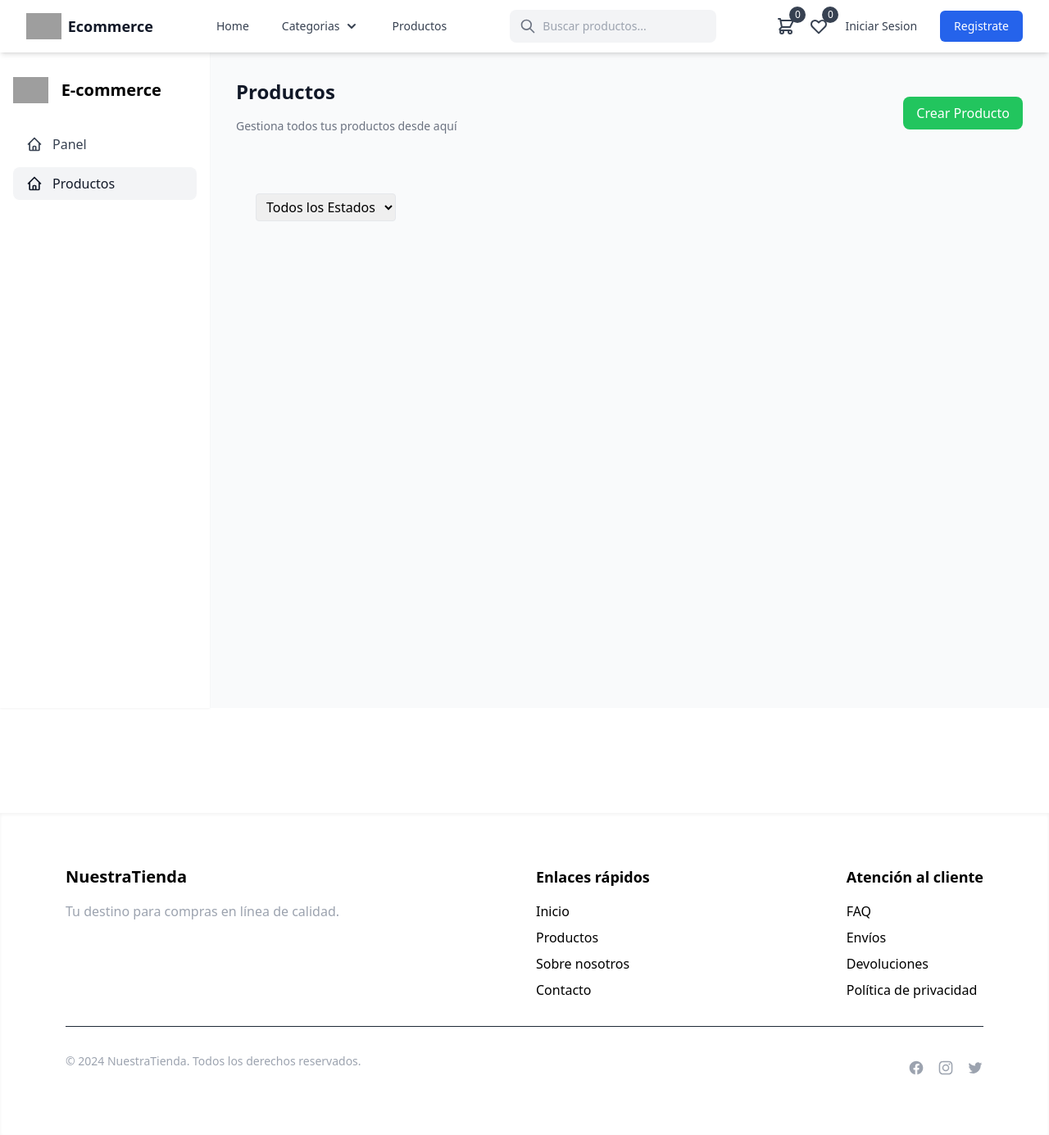
After one commit to BenjaminMehrez/Ecommerce, a Django app: page /users/products/ in a window 1280 px wide. The commit adds this page. Shown: the whole page at 82% size. Run offline with Django 5.2, Linux system fonts and the light colour scheme; data that the repository does not hold is empty; parts of the project's set-up code (start-up, migrations or seed data) failed here and were passed over; some libraries are stand-ins or nearby versions; grey boxes are pictures that could not be loaded.

Commit message:
add product-admin

```diff
--- /dev/null
+++ b/a_users/templates/a_users/products.html
@@ -0,0 +1,91 @@
+{% extends 'layouts/blank.html' %}
+{% load price_filters %}
+{% load static %}
+
+{% block content %}
+<div class="flex min-h-screen bg-gray-50">
+    <!-- Sidebar -->
+    <div class="w-64 bg-white shadow-sm">
+        <div class="px-4 py-6">
+            <div class="flex items-center gap-4 ">
+                <img src="{% static 'images/logo-black.svg' %}" alt="E-commerce" class="h-8">
+                <h2 class="flex mt-2">E-commerce</h2>
+            </div>
+            <nav class="mt-6 space-y-2">
+                <a href="{% url 'dashboard-admin' %}" class="flex items-center px-4 py-2 text-gray-700 rounded-lg">
+                    <svg class="w-5 h-5 mr-3" fill="none" stroke="currentColor" viewBox="0 0 24 24">
+                        <path stroke-linecap="round" stroke-linejoin="round" stroke-width="2"
+                            d="M3 12l2-2m0 0l7-7 7 7M5 10v10a1 1 0 001 1h3m10-11l2 2m-2-2v10a1 1 0 01-1 1h-3m-6 0a1 1 0 001-1v-4a1 1 0 011-1h2a1 1 0 011 1v4a1 1 0 001 1m-6 0h6">
+                        </path>
+                    </svg>
+                    Panel
+                </a>
+                <a href="{% url 'products' %}"
+                    class="flex items-center px-4 py-2 text-gray-900 bg-gray-100 font-medium rounded-lg">
+                    <svg class="w-5 h-5 mr-3" fill="none" stroke="currentColor" viewBox="0 0 24 24">
+                        <path stroke-linecap="round" stroke-linejoin="round" stroke-width="2"
+                            d="M3 12l2-2m0 0l7-7 7 7M5 10v10a1 1 0 001 1h3m10-11l2 2m-2-2v10a1 1 0 01-1 1h-3m-6 0a1 1 0 001-1v-4a1 1 0 011-1h2a1 1 0 011 1v4a1 1 0 001 1m-6 0h6">
+                        </path>
+                    </svg>
+                    Productos
+                </a>
+                <!-- Add other navigation items similarly -->
+            </nav>
+        </div>
+    </div>
+
+    <!-- Main Content -->
+    <div class="flex-1 p-8">
+        <div class="flex justify-between items-center mb-8">
+            <div>
+                <h1 class="text-2xl font-semibold text-gray-900">Productos</h1>
+                <p class="text-sm text-gray-500">Gestiona todos tus productos desde aquí</p>
+            </div>
+            <a href="" class="inline-flex items-center px-4 py-2 bg-green-500 text-white rounded-lg hover:bg-green-600">
+                Crear Producto
+            </a>
+        </div>
+
+        <main class="flex-1 p-6">
+            <div class="flex items-center gap-4 mb-6">
+                <select id="status-filter" class="border rounded px-2 py-1">
+                    <option value="">Todos los Estados</option>
+                    <option value="true">True</option>
+                    <option value="false">False</option>
+                </select>
+            </div>
+
+            <div class="space-y-4">
+                {% for product in all_products %}
+                <div class="flex items-center justify-between rounded-lg border p-4 bg-white">
+                    <div class="flex items-center gap-4">
+                        <img src="{{ product.image.url }}" alt="{{ product.name }}"
+                            class="w-20 h-20 object-cover rounded-lg">
+                        <div>
+                            <h2 class="font-semibold">{{ product.title }}</h2>
+                            <p class="text-sm text-gray-500">$ {{ product.price|formato_precio }}</p>
+                        </div>
+                    </div>
+                    <div class="flex items-center gap-40">
+                        {% if product.status == True %}
+                        <span class="p-2 inline-flex text-xs leading-5 font-semibold rounded-full bg-green-100 text-green-800">Activo</span>
+                        {% else %}
+                        <span class="p-2 inline-flex text-xs leading-5 font-semibold rounded-full bg-yellow-100 text-yellow-800">Inactivo</span>
+                        {% endif %}
+                        <span class="text-sm text-gray-500">{{ product.date|date:'d M, Y' }}</span>
+                        <div class="space-x-3">
+                            <button class="bg-gray-200 hover:bg-gray-300 text-gray-800 font-bold py-1 px-2 rounded text-sm">
+                                Edit
+                            </button>
+                            <button class="bg-gray-200 hover:bg-gray-300 text-gray-800 font-bold py-1 px-2 rounded text-sm">
+                                Delete
+                            </button>
+                        </div>
+                    </div>
+                </div>
+                {% endfor %}
+            </div>
+        </main>
+    </div>
+</div>
+{% endblock %}
--- a/a_users/urls.py
+++ b/a_users/urls.py
@@ -13,5 +13,6 @@ urlpatterns = [
 
     # UserADMIN
     path('dashboard-admin/', dashboard, name='dashboard-admin'),
+    path('products/', products, name='products'),
 
 ]
--- a/a_users/views.py
+++ b/a_users/views.py
@@ -154,3 +154,17 @@ def dashboard(request):
     }
 
     return render(request, 'a_users/dashboard.html', context)
+
+
+
+
+def products(request):
+    all_products = Product.objects.all()
+    all_categories = Category.objects.all()
+
+    context = {
+    'all_products': all_products,
+    'all_categories': all_categories,
+    }
+
+    return render(request, 'a_users/products.html', context)
```
Also changed, not shown: a_users/templates/a_users/dashboard.html (+11 -3 lines).
